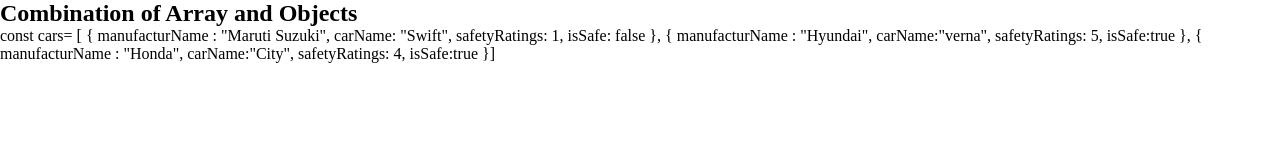
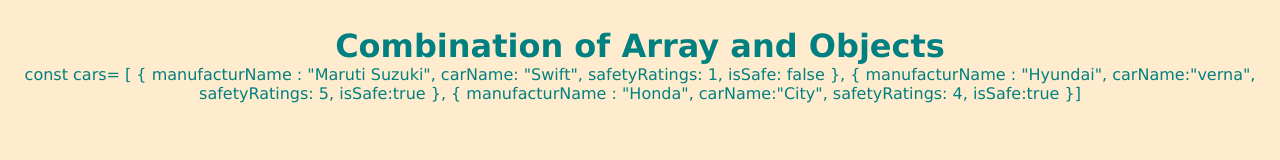
Before and after one commit to vikramintech/arrayObject, a plain HTML site: page index.html in a window 1280 px wide. Drawn offline with Linux system fonts and the light colour scheme.

Commit message:
background styles added

```diff
--- a/index.html
+++ b/index.html
@@ -8,8 +8,9 @@
   </head>
   <body>
     <main>
+        <h1>Combination of Array and Objects</h1>
+
       <div class="arrayObjects">
-        <h2>Combination of Array and Objects</h2>
         <p>
           const cars= [ { manufacturName : "Maruti Suzuki", carName: "Swift",
           safetyRatings: 1, isSafe: false }, { manufacturName : "Hyundai",
--- a/styles.css
+++ b/styles.css
@@ -1,5 +1,16 @@
-*{
-    padding: 0;
-    margin: 0;
-    box-sizing: border-box;
+* {
+  padding: 0;
+  margin: 0;
+  box-sizing: border-box;
 }
+body {
+  background-color: blanchedalmond;
+  color: teal;
+  text-shadow: slateblue;
+  text-align: center;
+  font-family: "Lucida Sans", "Lucida Sans Regular", "Lucida Grande",
+    "Lucida Sans Unicode", Geneva, Verdana, sans-serif;
+}
+h1{
+    margin-top:27px;
+}
```
Also changed, not shown: index.js (line endings or trailing spaces).
